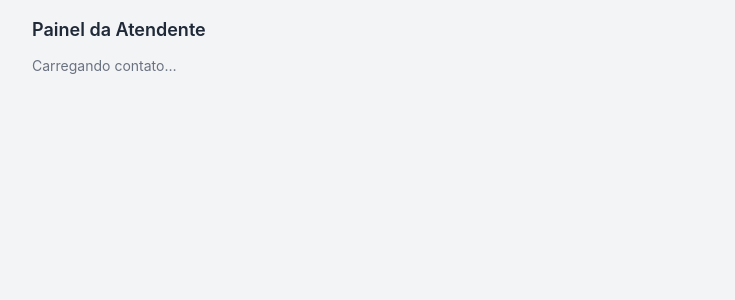
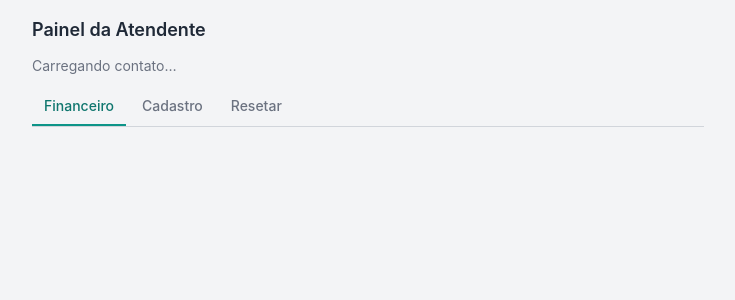
Before and after one commit to marcelohfms/psique-ai, a FastAPI app: page /atendente in a window 1280 px wide. Shown: the top 300 px of the page, without its empty margins (272-1007 px from the left). Run offline with FastAPI, Linux system fonts and the light colour scheme; parts of the project's set-up code (start-up, migrations or seed data) failed here and were passed over; some libraries are stand-ins or nearby versions.

Commit message:
feat(dashboard): reorganiza painel da atendente em abas (Financeiro/Cadastro/Resetar)
Divide o painel em 3 abas independentes para reduzir a poluição visual:
Financeiro (pagamentos pendentes + dados financeiros do paciente, aberta
por padrão), Cadastro (contato + paciente + vínculo) e Resetar (checkpoint
da Eva). Remove os campos telefone, ativo e manual hold do Contato, e papel
do contato do Vínculo, a pedido do usuário.

```diff
--- a/dashboard/templates/atendente.html
+++ b/dashboard/templates/atendente.html
@@ -14,14 +14,26 @@
       <select id="patient-select" class="w-full border border-gray-300 rounded px-2 py-1.5 text-sm"></select>
     </div>
 
-    <div id="pagamentos-box" class="hidden mb-4">
+    <div class="flex gap-1 mb-4 border-b border-gray-300" id="tab-buttons">
+      <button data-tab="financeiro" class="tab-btn px-3 py-2 text-sm font-medium border-b-2 border-teal-600 text-teal-700">Financeiro</button>
+      <button data-tab="cadastro" class="tab-btn px-3 py-2 text-sm font-medium border-b-2 border-transparent text-gray-500">Cadastro</button>
+      <button data-tab="reset" class="tab-btn px-3 py-2 text-sm font-medium border-b-2 border-transparent text-gray-500">Resetar</button>
+    </div>
+
+    <div id="tab-financeiro" class="tab-panel space-y-4">
+      <div id="pagamentos-box" class="hidden">
         <h2 class="font-medium text-gray-700 mb-2">Pagamentos pendentes</h2>
         <div id="pagamentos-list" class="space-y-2"></div>
       </div>
+      <div id="financeiro-forms"></div>
+    </div>
 
-    <div id="forms" class="hidden space-y-4"></div>
+    <div id="tab-cadastro" class="tab-panel hidden space-y-4">
+      <div id="forms"></div>
+    </div>
 
-    <div id="reset-box" class="hidden mt-6 border-t pt-4">
+    <div id="tab-reset" class="tab-panel hidden">
+      <div class="border-t pt-4">
         <button id="reset-btn"
           class="bg-red-600 hover:bg-red-700 text-white text-sm font-medium px-4 py-2 rounded">
           Resetar checkpoint da Eva
@@ -32,12 +44,30 @@
       </div>
     </div>
   </div>
+</div>
 
 <script>
 const TOKEN = {{ token | tojson }};
 let PHONE = null;
 let CONTACT = null;
 let CONVERSATION_ID = null;
+
+// ── 0. Abas ──────────────────────────────────────────────────────────────────
+function showTab(name) {
+  document.querySelectorAll(".tab-panel").forEach((el) => {
+    el.classList.toggle("hidden", el.id !== `tab-${name}`);
+  });
+  document.querySelectorAll(".tab-btn").forEach((btn) => {
+    const active = btn.dataset.tab === name;
+    btn.classList.toggle("border-teal-600", active);
+    btn.classList.toggle("text-teal-700", active);
+    btn.classList.toggle("border-transparent", !active);
+    btn.classList.toggle("text-gray-500", !active);
+  });
+}
+document.querySelectorAll(".tab-btn").forEach((btn) => {
+  btn.onclick = () => showTab(btn.dataset.tab);
+});
 
 // ── 1. Obter telefone: Chatwoot postMessage ou ?phone= (teste) ──────────────
 function initPhone() {
@@ -136,13 +166,11 @@ async function load() {
   CONTACT = contact;
   if (!contact) { setStatus("Nenhum contato encontrado para este número."); return; }
   setStatus(`Contato: ${contact.name || contact.phone}`);
-  document.getElementById("reset-box").classList.remove("hidden");
   loadPagamentos();
 
   const sel = document.getElementById("patient-select");
   sel.innerHTML = "";
   if (!patients.length) {
-    document.getElementById("forms").classList.remove("hidden");
     renderForms(null);
     return;
   }
@@ -160,7 +188,6 @@ async function loadPatient(pid) {
   const r = await fetch(`/api/atendente/paciente/${pid}?contact_id=${CONTACT.id}&token=${encodeURIComponent(TOKEN)}`);
   if (!r.ok) { setStatus("Erro ao carregar paciente."); return; }
   const { patient, link } = await r.json();
-  document.getElementById("forms").classList.remove("hidden");
   renderForms(patient, link);
 }
 
@@ -191,18 +218,17 @@ const DOCTORS = [["", "—"],
 
 function renderForms(patient, link) {
   const c = CONTACT;
-  let html = `<section class="bg-white rounded-lg shadow p-4">
+  let cadastroHtml = `<section class="bg-white rounded-lg shadow p-4">
     <h2 class="font-medium text-gray-700 mb-2">Contato</h2>
     ${field("Nome", "c_name", c.name)}
     ${field("CPF", "c_cpf", c.cpf)}
-    ${field("Telefone", "c_phone", c.phone)}
-    ${checkbox("Ativo", "c_active", c.active)}
-    ${checkbox("Manual hold (silenciar Eva)", "c_manual_hold", c.manual_hold)}
     <button onclick="saveContact()" class="mt-2 bg-wa-green hover:bg-wa-green-dk text-white text-xs px-3 py-1.5 rounded">Salvar contato</button>
   </section>`;
 
+  let financeiroHtml = "";
+
   if (patient) {
-    html += `<section class="bg-white rounded-lg shadow p-4" data-pid="${patient.id}" data-pcid="${link ? link.id : ""}">
+    cadastroHtml += `<section class="bg-white rounded-lg shadow p-4" data-pid="${patient.id}" data-pcid="${link ? link.id : ""}">
       <h2 class="font-medium text-gray-700 mb-2">Paciente</h2>
       ${field("Nome", "p_name", patient.name)}
       ${field("Nascimento (dd/mm/aaaa)", "p_birth", patient.birth_date)}
@@ -213,20 +239,25 @@ function renderForms(patient, link) {
       ${select("Modalidade", "p_modality", patient.modality_restriction || "", [["", "—"], ["online", "Online"], ["presencial", "Presencial"]])}
       ${checkbox("Exceção de idade", "p_age_exc", patient.age_exception)}
       ${field("Preço custom (R$)", "p_price", patient.custom_price, "number")}
-      ${field("Financeiro — nome", "p_fin_name", patient.financial_name)}
-      ${field("Financeiro — CPF", "p_fin_cpf", patient.financial_cpf)}
-      ${field("Financeiro — e-mail", "p_fin_email", patient.financial_email)}
       <button onclick="savePatient('${patient.id}')" class="mt-2 bg-wa-green hover:bg-wa-green-dk text-white text-xs px-3 py-1.5 rounded">Salvar paciente</button>`;
     if (link) {
-      html += `<hr class="my-3">
-        ${select("Papel do contato", "l_role", link.role, [["agendamento", "Agendamento"], ["financeiro", "Financeiro"], ["consulta", "Consulta"]])}
+      cadastroHtml += `<hr class="my-3">
         ${checkbox("É o próprio paciente (is_self)", "l_is_self", link.is_self)}
         ${field("Relação (mãe/pai/tutor)", "l_rel", link.relationship)}
         <button onclick="saveLink('${link.id}')" class="mt-2 bg-gray-600 hover:bg-gray-700 text-white text-xs px-3 py-1.5 rounded">Salvar vínculo</button>`;
     }
-    html += `</section>`;
+    cadastroHtml += `</section>`;
+
+    financeiroHtml = `<section class="bg-white rounded-lg shadow p-4" data-pid="${patient.id}">
+      <h2 class="font-medium text-gray-700 mb-2">Dados financeiros</h2>
+      ${field("Financeiro — nome", "p_fin_name", patient.financial_name)}
+      ${field("Financeiro — CPF", "p_fin_cpf", patient.financial_cpf)}
+      ${field("Financeiro — e-mail", "p_fin_email", patient.financial_email)}
+      <button onclick="saveFinanceiro('${patient.id}')" class="mt-2 bg-wa-green hover:bg-wa-green-dk text-white text-xs px-3 py-1.5 rounded">Salvar financeiro</button>
+    </section>`;
   }
-  document.getElementById("forms").innerHTML = html;
+  document.getElementById("forms").innerHTML = cadastroHtml;
+  document.getElementById("financeiro-forms").innerHTML = financeiroHtml;
 }
 
 // ── 5. Salvar ────────────────────────────────────────────────────────────────
@@ -244,8 +275,7 @@ const numOrNull = (id) => { const v = val(id); return v === "" ? null : parseInt
 
 async function saveContact() {
   const ok = await post(`/api/atendente/contato/${CONTACT.id}`, { data: {
-    name: val("c_name"), cpf: val("c_cpf"), phone: val("c_phone"),
-    active: chk("c_active"), manual_hold: chk("c_manual_hold"),
+    name: val("c_name"), cpf: val("c_cpf"),
   }});
   if (ok) flash("Contato salvo ✓");
 }
@@ -256,14 +286,19 @@ async function savePatient(pid) {
     is_returning_patient: chk("p_returning"),
     modality_restriction: val("p_modality") || null,
     age_exception: chk("p_age_exc"), custom_price: numOrNull("p_price"),
+  }});
+  if (ok) flash("Paciente salvo ✓");
+}
+async function saveFinanceiro(pid) {
+  const ok = await post(`/api/atendente/paciente/${pid}`, { data: {
     financial_name: val("p_fin_name"), financial_cpf: val("p_fin_cpf"),
     financial_email: val("p_fin_email"),
   }});
-  if (ok) flash("Paciente salvo ✓");
+  if (ok) flash("Dados financeiros salvos ✓");
 }
 async function saveLink(pcid) {
   const ok = await post(`/api/atendente/vinculo/${pcid}`, { data: {
-    role: val("l_role"), is_self: chk("l_is_self"), relationship: val("l_rel"),
+    is_self: chk("l_is_self"), relationship: val("l_rel"),
   }});
   if (ok) flash("Vínculo salvo ✓");
 }
```
Lines whose indentation alone changed are shown as unchanged.
